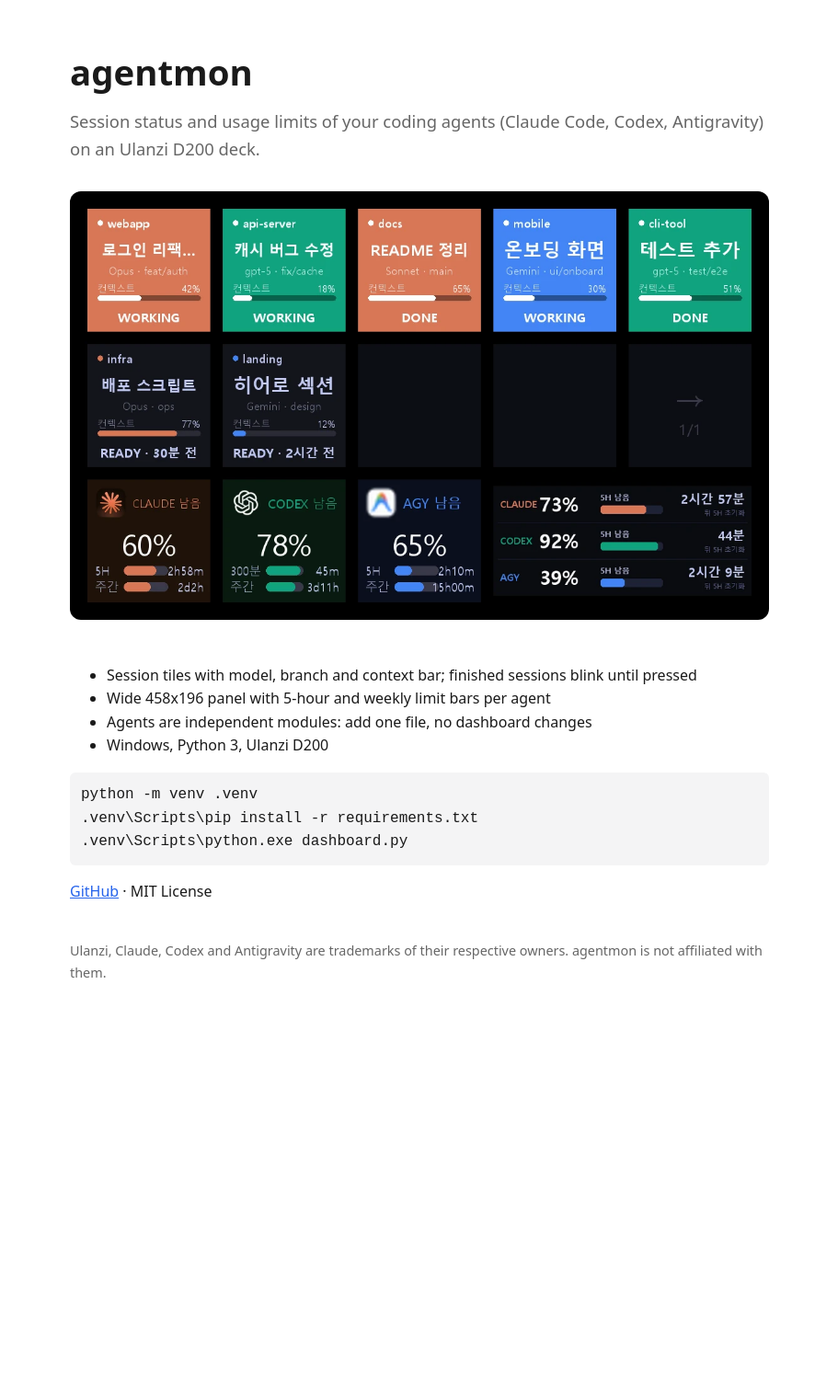
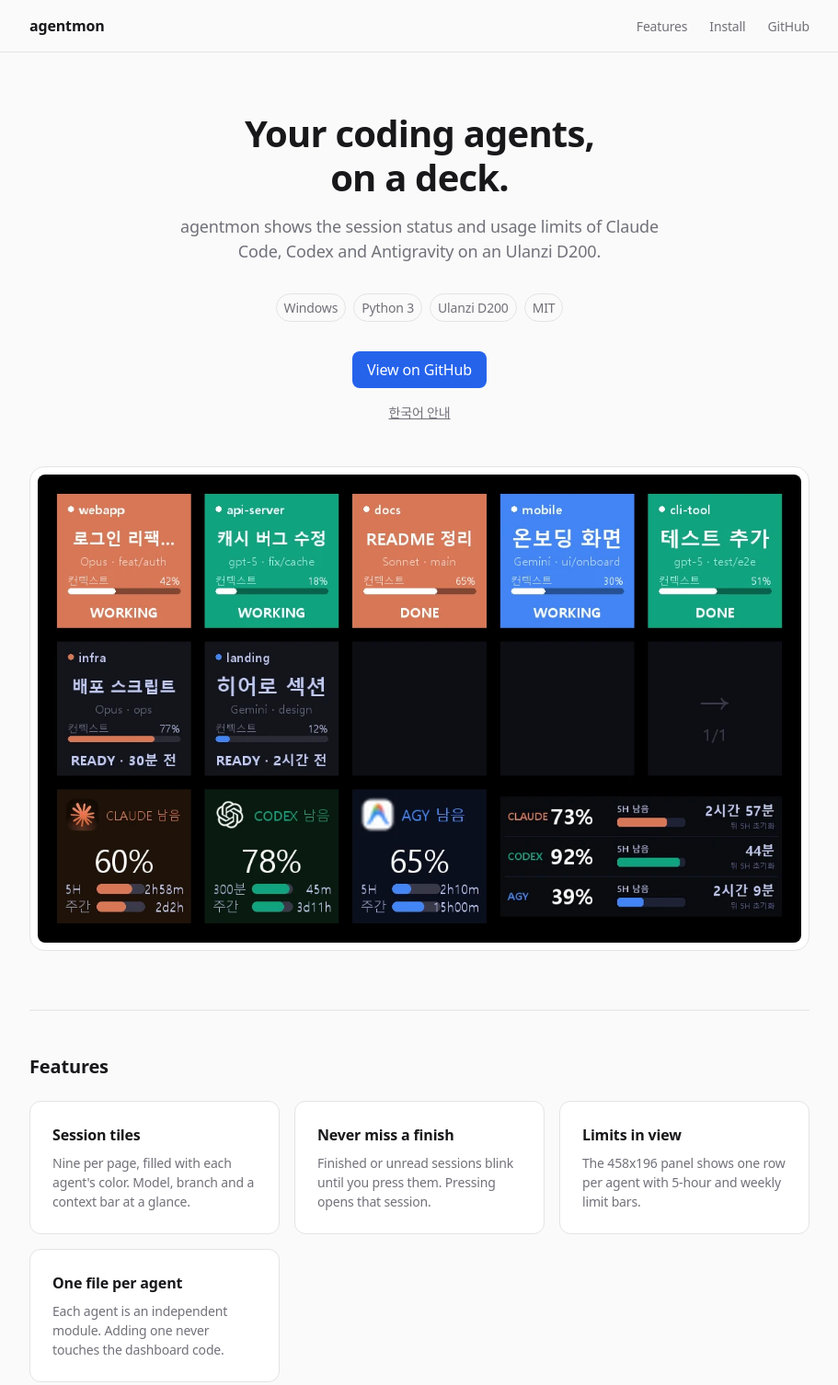
Before and after one commit to Dont-Do-it-Now/Agentmon, a plain HTML site: page site/index.html in a window 1280 px wide. Shown: the top 1506 px of the page at 92% size, without its empty margins (184-1095 px from the left). Before the commit the page ends 1117 px from the top, so only its background shows below. Drawn offline with Linux system fonts and the light colour scheme; a web font is replaced by a local one.

Commit message:
docs(site): Pages 소개 페이지 구성 정리 (기능·조작·설치·확장 섹션)

```diff
--- a/site/index.html
+++ b/site/index.html
@@ -5,35 +5,129 @@
 <meta name="viewport" content="width=device-width, initial-scale=1">
 <title>agentmon</title>
 <meta name="description" content="Session status and usage limits of your coding agents on an Ulanzi D200 deck.">
+<meta property="og:title" content="agentmon">
+<meta property="og:description" content="Session status and usage limits of your coding agents on an Ulanzi D200 deck.">
+<meta property="og:image" content="https://dont-do-it-now.github.io/Agentmon/preview.webp">
+<link rel="stylesheet" href="https://cdn.jsdelivr.net/gh/orioncactus/pretendard@v1.3.9/dist/web/variable/pretendardvariable.min.css">
 <style>
-:root{color-scheme:light dark;--bg:#fff;--fg:#1a1a1a;--mut:#666;--ac:#2563eb;--card:#f4f4f5}
-@media (prefers-color-scheme:dark){:root{--bg:#111;--fg:#eee;--mut:#999;--ac:#6ea0ff;--card:#1c1c1e}}
-body{margin:0;background:var(--bg);color:var(--fg);font:16px/1.6 system-ui,sans-serif}
-main{max-width:760px;margin:0 auto;padding:48px 16px}
-h1{font-size:2.4rem;margin:0 0 8px}
-p.lead{color:var(--mut);font-size:1.15rem;margin:0 0 24px}
-img{width:100%;height:auto;border-radius:12px;margin:8px 0 24px}
-a{color:var(--ac)}
-pre{background:var(--card);border-radius:6px;padding:12px;overflow-x:auto}
-footer{color:var(--mut);font-size:.9rem;margin-top:40px}
+:root{
+  color-scheme:light dark;
+  --bg:#fafafa;--surface:#fff;--fg:#18181b;--muted:#71717a;--line:#e4e4e7;--code:#f4f4f5;--accent:#2563eb;
+}
+@media (prefers-color-scheme:dark){
+  :root{--bg:#0b0b0c;--surface:#141416;--fg:#f4f4f5;--muted:#a1a1aa;--line:#27272a;--code:#1c1c1f;--accent:#7aa2ff}
+}
+*{box-sizing:border-box}
+body{margin:0;background:var(--bg);color:var(--fg);font:16px/1.5 "Pretendard Variable",Pretendard,system-ui,sans-serif;letter-spacing:-.01em;-webkit-font-smoothing:antialiased}
+a{color:inherit}
+.wrap{max-width:880px;margin:0 auto;padding:0 16px}
+header{border-bottom:1px solid var(--line)}
+header .wrap{display:flex;align-items:center;justify-content:space-between;height:56px}
+.brand{font-weight:600;text-decoration:none}
+nav{display:flex;gap:24px;font-size:14px;color:var(--muted)}
+nav a{text-decoration:none}
+nav a:hover{color:var(--fg)}
+.hero{padding:64px 0 48px;text-align:center}
+h1{font-size:40px;line-height:1.2;letter-spacing:-.02em;margin:0 0 16px}
+.lead{font-size:18px;color:var(--muted);margin:0 auto 32px;max-width:560px}
+.cta{display:inline-flex;align-items:center;gap:8px;padding:8px 16px;border-radius:8px;background:var(--accent);color:#fff;text-decoration:none;font-weight:500}
+.sub{display:block;margin-top:16px;font-size:14px;color:var(--muted)}
+.shot{margin:0 0 64px;border:1px solid var(--line);border-radius:16px;background:var(--surface);padding:8px;overflow:hidden}
+.shot img{display:block;width:100%;height:auto;border-radius:8px}
+section{padding:48px 0;border-top:1px solid var(--line)}
+h2{font-size:20px;line-height:1.3;margin:0 0 24px}
+.grid{display:grid;grid-template-columns:repeat(auto-fit,minmax(240px,1fr));gap:16px}
+.card{border:1px solid var(--line);border-radius:12px;background:var(--surface);padding:24px}
+.card h3{font-size:16px;margin:0 0 8px}
+.card p{margin:0;color:var(--muted);font-size:14px}
+table{width:100%;border-collapse:collapse;font-size:14px}
+th,td{text-align:left;padding:8px 16px 8px 0;border-bottom:1px solid var(--line);vertical-align:top}
+th{color:var(--muted);font-weight:500}
+td:first-child{white-space:nowrap;font-weight:500}
+pre{margin:0 0 16px;background:var(--code);border:1px solid var(--line);border-radius:8px;padding:16px;overflow-x:auto;font:14px/1.5 ui-monospace,SFMono-Regular,Consolas,monospace}
+code{font-family:ui-monospace,SFMono-Regular,Consolas,monospace;font-size:.9em;background:var(--code);padding:0 4px;border-radius:4px}
+pre code{background:none;padding:0}
+.note{color:var(--muted);font-size:14px;margin:0 0 8px}
+ol{margin:0;padding-left:24px}
+ol li{margin-bottom:8px}
+.tags{display:flex;flex-wrap:wrap;gap:8px;justify-content:center;margin-bottom:32px}
+.tag{border:1px solid var(--line);border-radius:999px;padding:4px 8px;font-size:14px;color:var(--muted)}
+footer{border-top:1px solid var(--line);padding:32px 0 48px;font-size:14px;color:var(--muted)}
+footer p{margin:0 0 8px}
+@media (max-width:560px){h1{font-size:32px}nav{gap:16px}.hero{padding:48px 0 32px}}
 </style>
 </head>
 <body>
-<main>
-<h1>agentmon</h1>
-<p class="lead">Session status and usage limits of your coding agents (Claude Code, Codex, Antigravity) on an Ulanzi D200 deck.</p>
-<img src="preview.webp" alt="agentmon on an Ulanzi D200: session tiles, limit tiles and the wide panel">
-<ul>
-<li>Session tiles with model, branch and context bar; finished sessions blink until pressed</li>
-<li>Wide 458x196 panel with 5-hour and weekly limit bars per agent</li>
-<li>Agents are independent modules: add one file, no dashboard changes</li>
-<li>Windows, Python 3, Ulanzi D200</li>
-</ul>
-<pre>python -m venv .venv
+<header>
+  <div class="wrap">
+    <a class="brand" href="./">agentmon</a>
+    <nav>
+      <a href="#features">Features</a>
+      <a href="#install">Install</a>
+      <a href="https://github.com/Dont-Do-it-Now/Agentmon">GitHub</a>
+    </nav>
+  </div>
+</header>
+
+<main class="wrap">
+  <div class="hero">
+    <h1>Your coding agents,<br>on a deck.</h1>
+    <p class="lead">agentmon shows the session status and usage limits of Claude Code, Codex and Antigravity on an Ulanzi D200.</p>
+    <div class="tags"><span class="tag">Windows</span><span class="tag">Python 3</span><span class="tag">Ulanzi D200</span><span class="tag">MIT</span></div>
+    <a class="cta" href="https://github.com/Dont-Do-it-Now/Agentmon">View on GitHub</a>
+    <a class="sub" href="https://github.com/Dont-Do-it-Now/Agentmon/blob/main/README.ko.md">한국어 안내</a>
+  </div>
+
+  <div class="shot">
+    <img src="preview.webp" alt="agentmon on an Ulanzi D200: session tiles, limit tiles and the wide panel">
+  </div>
+
+  <section id="features">
+    <h2>Features</h2>
+    <div class="grid">
+      <div class="card"><h3>Session tiles</h3><p>Nine per page, filled with each agent's color. Model, branch and a context bar at a glance.</p></div>
+      <div class="card"><h3>Never miss a finish</h3><p>Finished or unread sessions blink until you press them. Pressing opens that session.</p></div>
+      <div class="card"><h3>Limits in view</h3><p>The 458x196 panel shows one row per agent with 5-hour and weekly limit bars.</p></div>
+      <div class="card"><h3>One file per agent</h3><p>Each agent is an independent module. Adding one never touches the dashboard code.</p></div>
+    </div>
+  </section>
+
+  <section id="controls">
+    <h2>Deck controls</h2>
+    <table>
+      <thead><tr><th>Button</th><th>Action</th></tr></thead>
+      <tbody>
+        <tr><td>Session tiles (0–8)</td><td>Mark as seen and open that session</td></tr>
+        <tr><td>Next (9)</td><td>Next session page; from the last page back to page 1</td></tr>
+        <tr><td>Bottom tiles (10–12)</td><td>Per-agent limits (5H and weekly). Press any to switch remaining / used % and refresh</td></tr>
+      </tbody>
+    </table>
+  </section>
+
+  <section id="install">
+    <h2>Install</h2>
+    <p class="note">Clone the repository, then:</p>
+<pre><code>python -m venv .venv
 .venv\Scripts\pip install -r requirements.txt
-.venv\Scripts\python.exe dashboard.py</pre>
-<p><a href="https://github.com/Dont-Do-it-Now/Agentmon">GitHub</a> &middot; MIT License</p>
-<footer>Ulanzi, Claude, Codex and Antigravity are trademarks of their respective owners. agentmon is not affiliated with them.</footer>
+.venv\Scripts\python.exe dashboard.py</code></pre>
+    <p class="note">Or run <code>deploy.bat</code>. To run without a window use <code>run_silent.vbs</code>; to start at every login run <code>install_startup.bat</code> as administrator.</p>
+  </section>
+
+  <section id="extend">
+    <h2>Add an agent</h2>
+    <ol>
+      <li>Create <code>agents/&lt;name&gt;.py</code> with <code>KEY, LABEL, SHORT, COLOR, BG, APP_TITLE</code>.</li>
+      <li>Implement <code>sessions()</code> and <code>usage()</code>; add <code>focus(session)</code> if a deep link is not enough.</li>
+      <li>Add it to <code>MODULES</code> in <code>agents/__init__.py</code>.</li>
+    </ol>
+  </section>
 </main>
+
+<footer>
+  <div class="wrap">
+    <p><a href="https://github.com/Dont-Do-it-Now/Agentmon">GitHub</a> · <a href="https://github.com/Dont-Do-it-Now/Agentmon/blob/main/LICENSE">MIT License</a></p>
+    <p>Ulanzi, Claude, Codex and Antigravity are trademarks of their respective owners. agentmon is not affiliated with or endorsed by them.</p>
+  </div>
+</footer>
 </body>
 </html>
```
